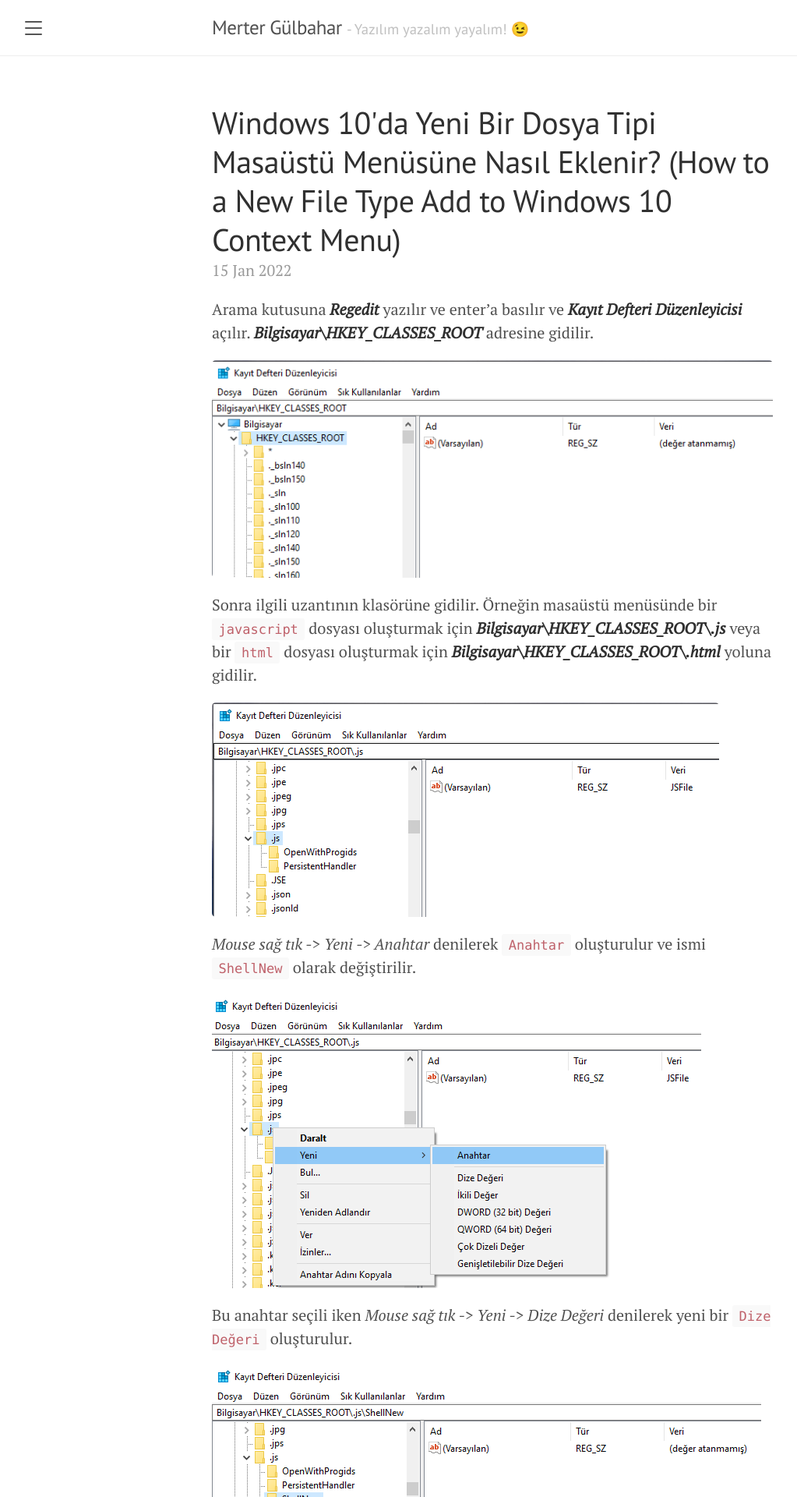
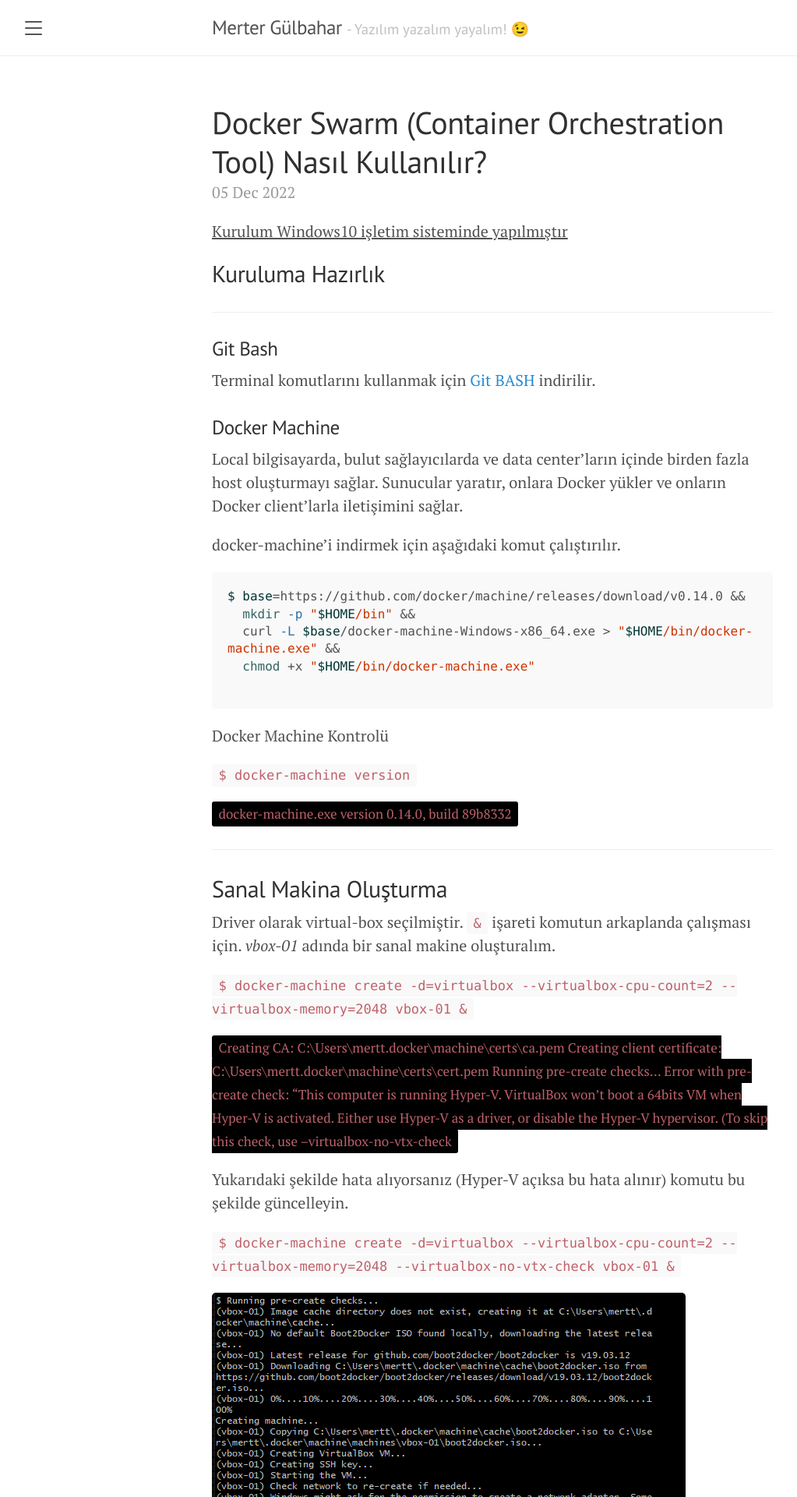
Before and after one commit to merterr/merterr.github.io, a Jekyll site: the page built from index.html, in a window 1280 px wide. Shown: the top 1920 px of the page at 78% size, without its empty margins (8-1031 px from the left). Built offline with Jekyll 4.4.1, drawn with Linux system fonts in a browser that asks for light colours; nearby versions of some CDN libraries; the list of posts is cut into pages by our own code; some of the changed text lies outside the part shown.

Commit message:
Docker swarm

````diff
--- /dev/null
+++ b/_posts/2022-12-05-how-to-use-docker-swarm.md
@@ -0,0 +1,175 @@
+---
+layout: post
+title: Docker Swarm (Container Orchestration Tool) Nasıl Kullanılır?
+
+---
+
+<ins>Kurulum Windows10 işletim sisteminde yapılmıştır<ins>
+
+## Kuruluma Hazırlık ##
+---
+
+### Git Bash ###
+Terminal komutlarını kullanmak için [Git BASH](https://gitforwindows.org/) indirilir.
+
+
+### Docker Machine ###
+Local bilgisayarda, bulut sağlayıcılarda ve data center'ların içinde birden fazla host oluşturmayı sağlar.
+Sunucular yaratır, onlara Docker yükler ve onların Docker client'larla iletişimini sağlar.
+
+docker-machine'i indirmek için aşağıdaki komut çalıştırılır.
+
+``` bash
+$ base=https://github.com/docker/machine/releases/download/v0.14.0 &&
+  mkdir -p "$HOME/bin" &&
+  curl -L $base/docker-machine-Windows-x86_64.exe > "$HOME/bin/docker-machine.exe" &&
+  chmod +x "$HOME/bin/docker-machine.exe"
+
+```
+
+Docker Machine Kontrolü
+
+`$ docker-machine version`
+
+<span class="result">docker-machine.exe version 0.14.0, build 89b8332</span>
+
+---
+
+## Sanal Makina Oluşturma ##
+ Driver olarak virtual-box seçilmiştir. `&` işareti komutun arkaplanda çalışması için. *vbox-01* adında bir sanal makine oluşturalım.
+
+`$ docker-machine create -d=virtualbox --virtualbox-cpu-count=2 --virtualbox-memory=2048 vbox-01 &`
+
+<span class="result">
+Creating CA: C:\Users\mertt\.docker\machine\certs\ca.pem
+Creating client certificate: C:\Users\mertt\.docker\machine\certs\cert.pem
+Running pre-create checks...
+Error with pre-create check: "This computer is running Hyper-V. VirtualBox won't boot a 64bits VM when Hyper-V is activated. Either use Hyper-V as a driver, or disable the Hyper-V hypervisor. (To skip this check, use --virtualbox-no-vtx-check</span>
+
+Yukarıdaki şekilde hata alıyorsanız (Hyper-V açıksa bu hata alınır) komutu bu şekilde güncelleyin.
+
+ `$ docker-machine create -d=virtualbox --virtualbox-cpu-count=2 --virtualbox-memory=2048 --virtualbox-no-vtx-check vbox-01 &`
+
+![creating-vm-1-completed]({{site.baseurl}}/public/images/2022-12-05/creating-vm-1-completed.PNG)
+*vbox-01* adında bir makine oluştu.
+
+Bunun gibi 2 tane daha sanal makina oluşturalım.(vbox-02, vbox-03)
+
+Docker Machine Listeleme
+
+`$ docker-machine ls`
+![docker-machine-list]({{site.baseurl}}/public/images/2022-12-05/docker-machine-list.PNG)
+
+Docker Machine'ın İçin Bazı Gerekli Komutlar
+- *Env'lari görme* : `$ docker-machine env vbox-01`
+![connect-vm]({{site.baseurl}}/public/images/2022-12-05/connect-vm.PNG)
+- *Bir  makineye bağlanma* : `$ eval "$(docker-machine env vbox-01)"`
+- *Hangi makinede olduğunu görme* : `$ docker info | grep -i name`
+![connect-vm-check]({{site.baseurl}}/public/images/2022-12-05/connect-vm-check.PNG)
+
+---
+
+## Docker Swarm ##
+Sanal makinaları 1 Manager ve 2 worker olarak belirtelim. Her bir sanal makina *node* olarak adlandırılır.
+*vbox-1*'i lider makine olarak seçelim. Lider *manager'lar* arasından seçilir. Bu örnekte 1 manager olacağı için lider de odur. Lider worker'lara komut verir.
+
+`$ eval "$(docker-machine env vbox-01)"` komutuyla *vbox-01* makinasına geçiş yapalım.
+
+`$ docker swarm init ` komutunu çalıştıralım.
+![swarm-init-error]({{site.baseurl}}/public/images/2022-12-05/swarm-init.PNG)
+
+Bu şekilde bir hata ile karşılaşılırsa `$ docker swarm init --advertise-addr 192.168.99.100` komutunu çalıştıralım. IP'ler değişkenlik gösterebilir.
+
+![swarm-init-1]({{site.baseurl}}/public/images/2022-12-05/swarm-init-1.PNG)
+
+Yukarıdaki resimde de görüldüğü üzere bize verilen komutu *worker* makinalarda çalıştıralım.
+
+*vbox-02* worker makinasına geçiş yapalım.
+
+`$ eval "$(docker-machine env vbox-02)"`
+
+*vbox-02* makinasında olduğumuzu kontrol edelim.
+
+`$ docker info | grep -i name`
+
+ Lider makinadan bize verilen komutu bu makinada çalıştıralım.
+![join-to-swarm-as-a-worker-vm-2]({{site.baseurl}}/public/images/2022-12-05/join-to-swarm-as-a-worker-vm-2.PNG)
+
+Böylece *vbox-02* makinası ile iletişim kuruldu.
+
+
+*vbox-03* worker makinasına geçiş yapalım.
+
+`$ eval "$(docker-machine env vbox-03)"`
+![join-to-swarm-as-a-worker-vm-2]({{site.baseurl}}/public/images/2022-12-05/join-to-swarm-as-a-worker-vm-3.PNG)
+vbox-03 makinasında olduğumuzu kontrol edelim.
+
+`$ docker info | grep -i name`
+
+Lider makinadan bize verilen komutu bu makinada çalıştıralım.
+
+![join-to-swarm-as-a-worker-vm-3-1]({{site.baseurl}}/public/images/2022-12-05/join-to-swarm-as-a-worker-vm-3-1.PNG)
+
+Böylece *vbox-03* makinası ile iletişim kuruldu.
+
+
+### Node'ları Listeleme ###
+`$ eval "$(docker-machine env vbox-01)"` komutu ile lider makinaya geçelim.
+`$ docker node ls` komutu ile makinaların birbirleriyle iletişim halinde olduğu görürüz.
+
+![join-to-swarm-as-a-worker-vm-3-1]({{site.baseurl}}/public/images/2022-12-05/see-node-list.PNG)
+
+
+### Docker Service ###
+
+Docker service ile işlem yapmak için lider makinaya geçelim.
+
+`$ eval "$(docker-machine env vbox-01)"`
+
+Docker servis yaratma komutu aşağıdaki gibidir.
+
+`$ docker service create -d --name my_web --limit-cpu=2 --limit-memory 2048mb --replicas 5 --update-delay 10s --update-parallelism 2 -p:8080:80 nginx:latest`
+
+Yukarı komut şu anlama gelmektedir;
+- `-d` detach (arkaplanda çalış).
+- `--name my_web ` servisin adı *my_web* olsun.
+- `--limit-cpu=2` en fazla 2 cpu kullan.
+- `--limit-memory 2048mb` en fazla 2gb ram kullan.
+- `--replicas 5` 5 kopya oluştur.
+- `--update-delay 10s` Güncelleme (container silinir ve yeniden oluşturulur) arasında 10sn bekle.
+- `--update-parallelism 2` Aynı anda 2 container güncelle (sil ve yeniden yarat).
+- `-p:8080:80` Host'un 8080 portuna gelen istekleri container'ın 80 portuna yönlendir.
+- `nginx:latest` nginx image'ını kullan.
+
+Bu servis 5 tane task açar ve bu task'ler 5 tane container ayağa kaldırır.
+
+---
+Docker servisinin çalışan task'lerini listeleme (Her task bir container oluşturur.)
+
+`$ docker service ps my_web`
+![service-task-list]({{site.baseurl}}/public/images/2022-12-05/service-task-list.PNG)
+
+
+<ins>Artık Docker Swarm' ın çalışıp çalışmadığını deneyebiliriz.<ins>
+
+Bu node'daki container'ları listeyelim.
+
+`$ docker container ls`
+
+![node-container-list]({{site.baseurl}}/public/images/2022-12-05/node-uzerindeki-cont-list.PNG)
+
+
+667 id'li container'ı kill edelim.
+
+`$ docker container kill 667`
+
+Servislerimizin durumunu lider makinadan gözlemleyelim.
+
+`$ docker service ps my_web`
+
+![service-task-list]({{site.baseurl}}/public/images/2022-12-05/node-uzerindeki-cont-list_kill-and-create_new_cont.PNG)
+
+Yukarıdaki resimde görüldüğü üzere bir container failed durumda, fakat onun yerine başka bir container oluşturdu.
+5 container oluşturulsun emrimiz yerine getirildi.
+Böylelikle Docker Swarm ile Container Orchestration işlemimiz başarılı oldu.
+---
--- a/public/css/style.css
+++ b/public/css/style.css
@@ -30,6 +30,13 @@ ul.mg-right-menu li a small{
 .mg-right-menu-title{
     border-bottom: 1px solid black;
 }
+.result{
+    border-radius:3px;
+    font-size: 85%;
+    padding: 0.25em 0.5em;
+    background-color :#000;
+    color:#bf616a;
+}
 
 @media screen and (max-width: 1360px) {
     .mg-right-menu-container{
````
Also changed, not shown: _posts/docker-machine-install.txt (deleted, +0 -38 lines), public/images/2022-12-05/docker-machine-install.md (deleted, +0 -38 lines), Gemfile.lock, public/images/2022-12-05/service-task-list.PNG (renamed from public/images/2022-12-05/servis-task-list.PNG), 1 other file.
